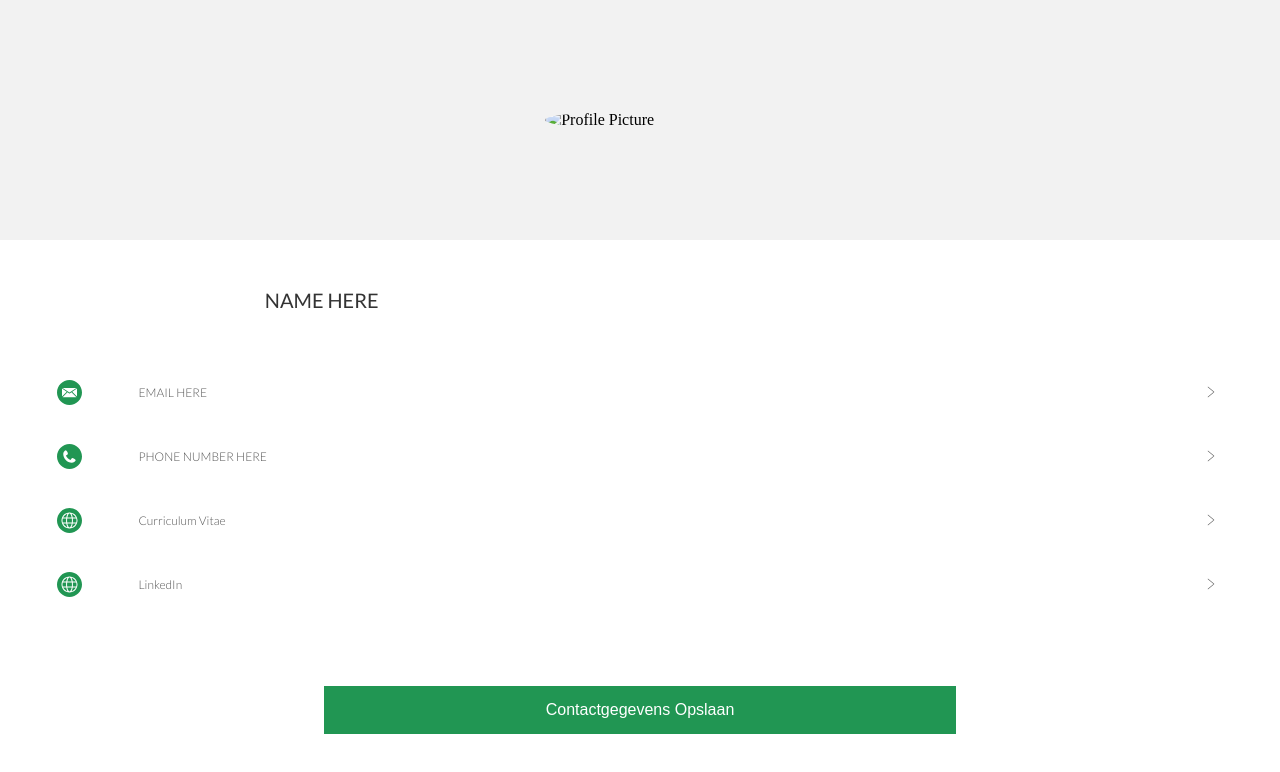
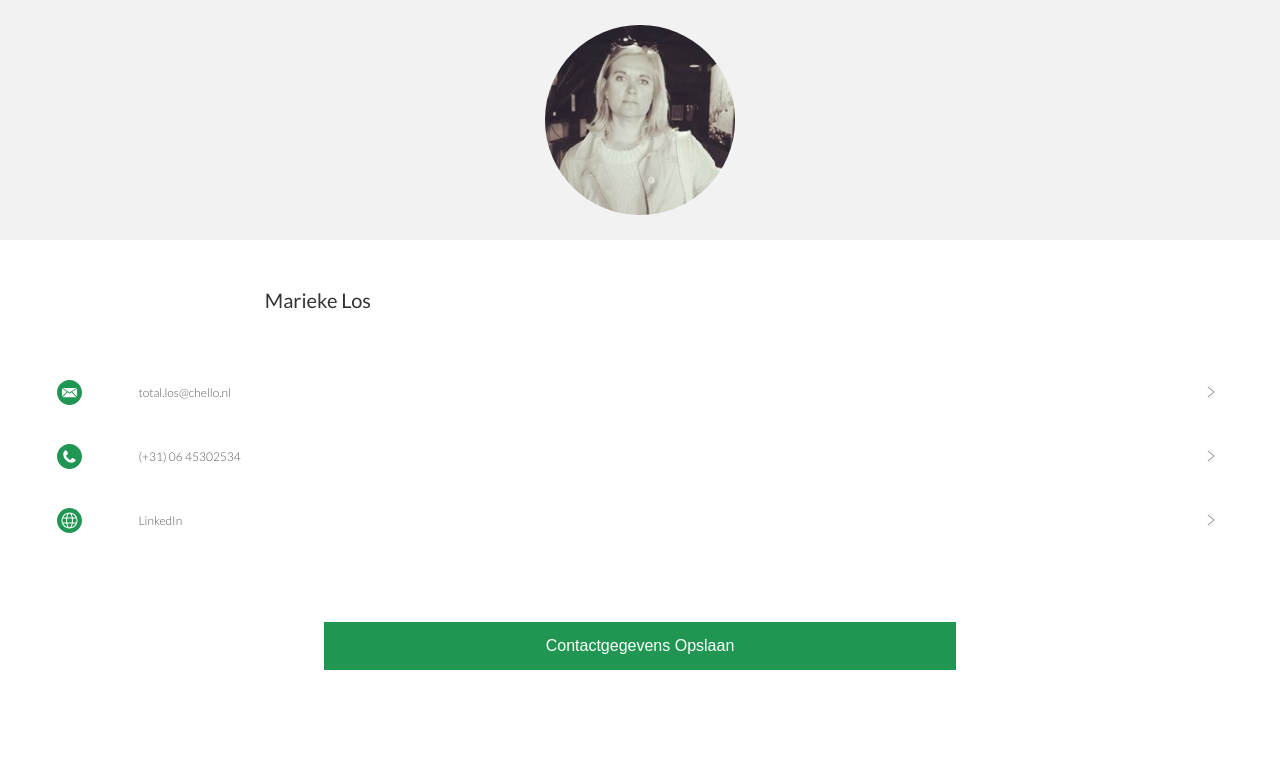
Before and after one commit to TabMeet/marieke-los-small, a plain HTML site: page index.html in a window 1280 px wide. Drawn offline with Linux system fonts and the light colour scheme; a web font is replaced by a local one.

Commit message:
Update index.html

```diff
--- a/index.html
+++ b/index.html
@@ -14,7 +14,7 @@
 			<div class="row">
 				<div class="col"></div>
 				<div class="col is-5">
-					<img class="profile-pic" src="PROFILE PIC FILE NAME HERE" alt="Profile Picture">
+					<img class="profile-pic" src="mariekeprofiel.jpg" alt="Profile Picture">
 				</div>
 				<div class="col"></div>
 			</div>
@@ -25,20 +25,20 @@
 		<div class="container">
 			<div class="row name-title-company">
 				<div class="col is-6">
-					<p class="text-name">NAME HERE</p>
+					<p class="text-name">Marieke Los</p>
 
 		</div>
 	</section>
 
 	<section class="bg-color-white secondary-info">
-		<a href="mailto:EMAIL HERE">
+		<a href="mailto:total.los@chello.nl">
 			<div class="container">
 				<div class="row detail">
 					<div class="col">
 						<img src="assets/icon-email.svg" alt="Email Icon"">
 					</div>
 					<div class="col is-8">
-						<p class="text-detail">EMAIL HERE</p>
+						<p class="text-detail">total.los@chello.nl</p>
 					</div>
 					<div class="col">
 						<img src="assets/right-arrow.svg" alt="Right Arrow" height="50%" width="40%">
@@ -49,14 +49,14 @@
 	</section>
 
 	<section class="bg-color-white secondary-info">
-		<a href="tel:PHONE NUMBER HERE">
+		<a href="tel:+31645302534">
 			<div class="container">
 				<div class="row detail">
 					<div class="col">
 						<img src="assets/icon-phone.svg" alt="Phone Icon"">
 					</div>
 					<div class="col is-8">
-						<p class="text-detail">PHONE NUMBER HERE</p>
+						<p class="text-detail">(+31) 06 45302534</p>
 					</div>
 					<div class="col">
 						<img src="assets/right-arrow.svg" alt="Right Arrow" height="50%" width="40%">
@@ -66,25 +66,8 @@
 		</a>
 	</section>
 
-	<section class="bg-color-white secondary-info">
-		<a href="CV LINK HERE">
-			<div class="container">
-				<div class="row detail">
-					<div class="col">
-						<img src="assets/icon-website.svg" alt="Website Icon"">
-					</div>
-					<div class="col is-8">
-						<p class="text-detail">Curriculum Vitae</p>
-					</div>
-					<div class="col">
-						<img src="assets/right-arrow.svg" alt="Right Arrow" height="50%" width="40%">
-					</div>
-				</div>
-			</div>
-		</a>
-	</section>
 															    <section class="bg-color-white secondary-info">
-		<a href="LINKED IN PROFILE LINK HERE">
+		<a href="https://www.linkedin.com/in/marieke-los-67b0a310/">
 			<div class="container">
 				<div class="row detail">
 					<div class="col">
```
